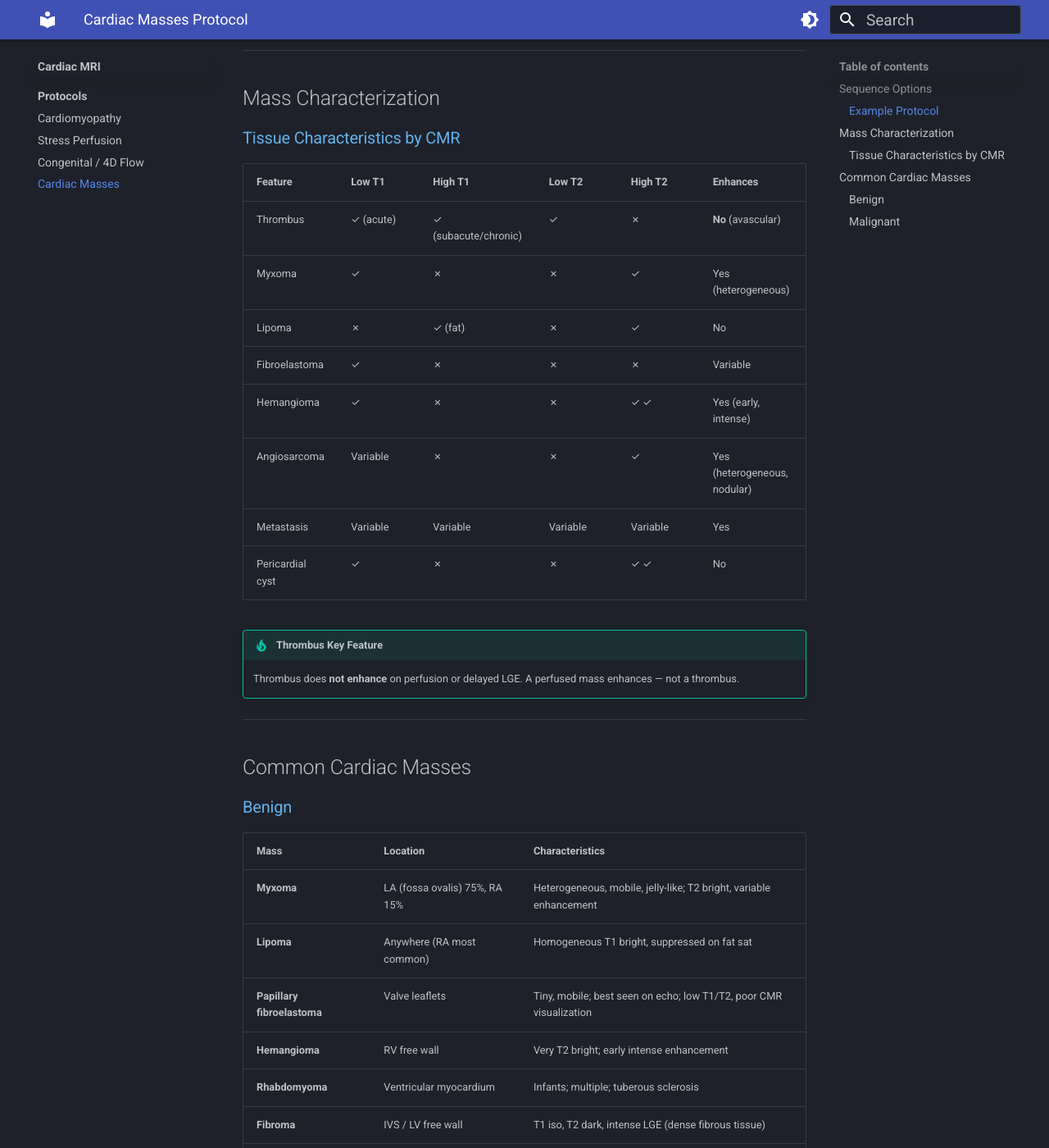
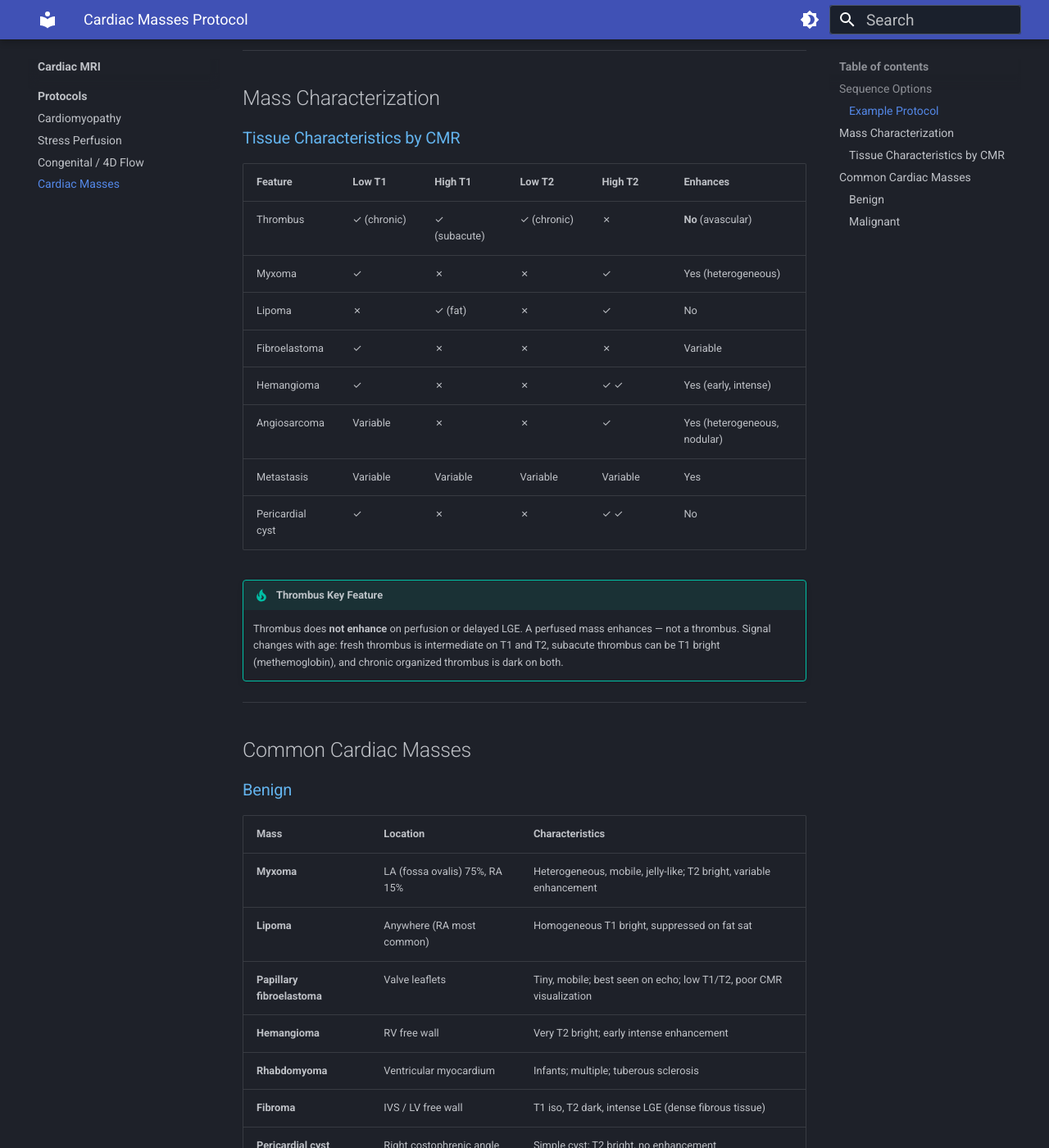
Before and after one commit to dfergs93/cardiac-imaging-resources, an MkDocs documentation site: the page built from docs/cardiac_mri/protocols/cardiac_masses.md, in a window 1280 px wide and 1400 px high, scrolled down 1910 px. Shown: the whole window at 82% size. Built offline with MkDocs 1.6.1 and Material for MkDocs 9.7.7, drawn with Linux system fonts in a browser that asks for light colours.

Commit message:
docs: refine thrombus signal by age in the cardiac masses table
Co-Authored-By: Claude Opus 5.5 <noreply@anthropic.com>
Claude-Session: https://claude.ai/code/session_018rxg1PuJtLzstwBW3FFyVK

```diff
--- a/docs/cardiac_mri/protocols/cardiac_masses.md
+++ b/docs/cardiac_mri/protocols/cardiac_masses.md
@@ -54,7 +54,7 @@ title: Cardiac Masses Protocol
 
 | Feature | Low T1 | High T1 | Low T2 | High T2 | Enhances |
 |---------|--------|---------|--------|---------|---------|
-| Thrombus | ✓ (acute) | ✓ (subacute/chronic) | ✓ | ✗ | **No** (avascular) |
+| Thrombus | ✓ (chronic) | ✓ (subacute) | ✓ (chronic) | ✗ | **No** (avascular) |
 | Myxoma | ✓ | ✗ | ✗ | ✓ | Yes (heterogeneous) |
 | Lipoma | ✗ | ✓ (fat) | ✗ | ✓ | No |
 | Fibroelastoma | ✓ | ✗ | ✗ | ✗ | Variable |
@@ -65,6 +65,7 @@ title: Cardiac Masses Protocol
 
 !!! tip "Thrombus Key Feature"
     Thrombus does **not enhance** on perfusion or delayed LGE. A perfused mass enhances — not a thrombus.
+    Signal changes with age: fresh thrombus is intermediate on T1 and T2, subacute thrombus can be T1 bright (methemoglobin), and chronic organized thrombus is dark on both.
 
 ---
 
```
